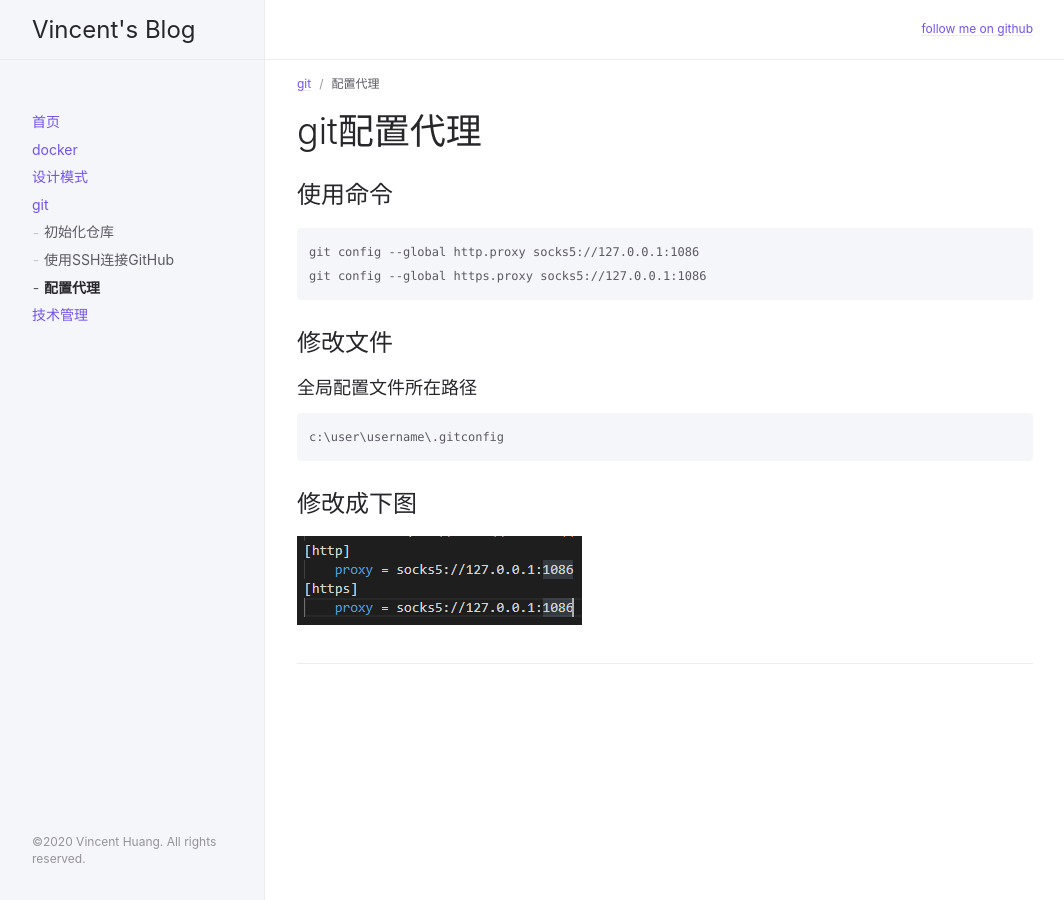
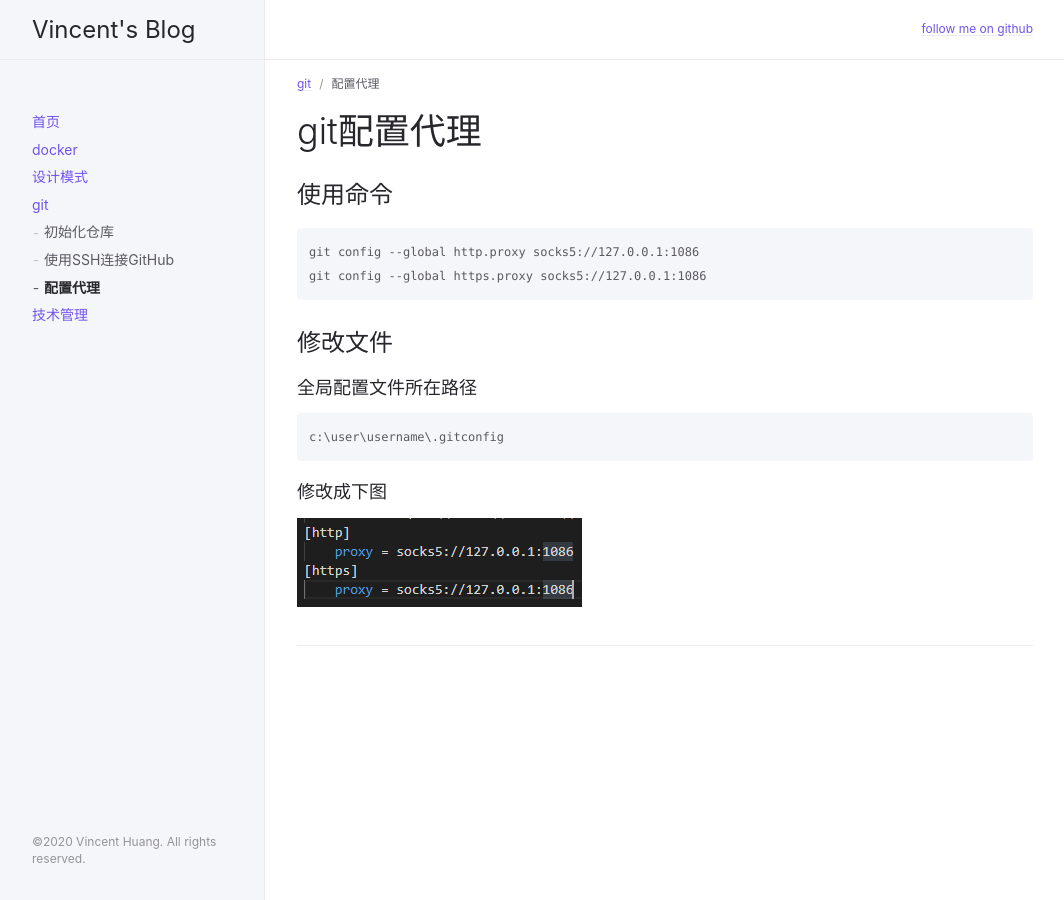
Before and after one commit to hzhhhbb/hzhhhbb.github.io, a Jekyll site: the page built from docs/git/use-proxy.md, in a window 1280 px wide. Shown: the whole page, without its empty margins (107-1171 px from the left). Built offline with Jekyll 4.4.1, drawn with Linux system fonts in a browser that asks for light colours.

````diff
--- a/docs/git/use-proxy.md
+++ b/docs/git/use-proxy.md
@@ -21,5 +21,5 @@ git config --global https.proxy socks5://127.0.0.1:1086
 c:\user\username\.gitconfig
 ```
 
-## 修改成下图
+### 修改成下图
 ![](/assets/images/docs/git/use-proxy/modify-file.png "配置代理")
````
